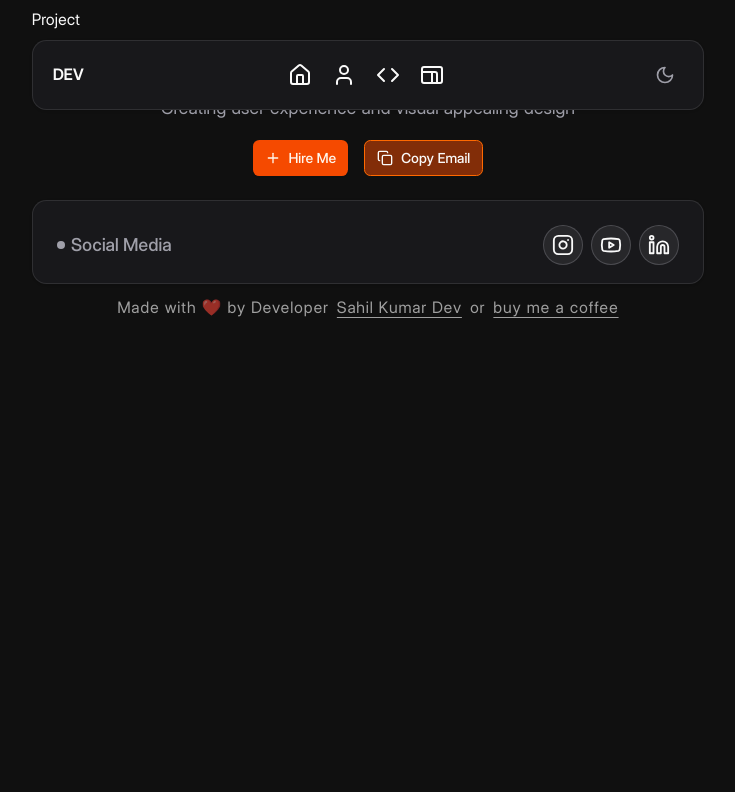
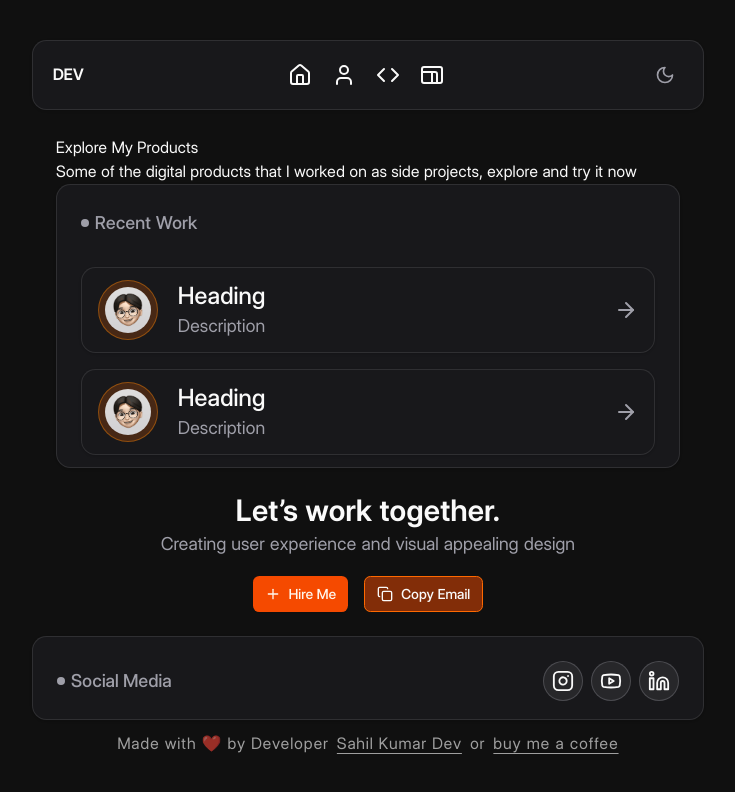
Before and after one commit to SahilKumarDev/sahilkumardev.com, a Next.js app: page /project in a window 1280 px wide. Shown: the top 792 px of the page, without its empty margins (272-1007 px from the left). Built offline with nearby package versions, Linux system fonts and the light colour scheme.

Commit message:
Enhance Project page layout with product exploration section and ProjectCard integration

```diff
--- a/app/(app)/project/page.tsx
+++ b/app/(app)/project/page.tsx
@@ -1,9 +1,32 @@
-import React from 'react'
+import React from "react";
+import { Card, CardHeader, CardContent } from "@/components/ui/card";
+import ProjectCard from "@/components/_components/project-card";
 
 const Project = () => {
   return (
-    <div>Project</div>
-  )
-}
+    <div className="mt-32 px-6">
+      <h1>Explore My Products</h1>
 
-export default Project
+      <p>
+        Some of the digital products that I worked on as side projects, explore
+        and try it now
+      </p>
+
+      <Card>
+        <CardHeader className="mt-3">
+          <h1 className="flex items-center gap-1.5 font-medium text-muted-foreground text-lg">
+            <div className="bg-muted-foreground h-2 w-2 rounded-full" />
+            Recent Work
+          </h1>
+        </CardHeader>
+        <CardContent className="gap-4 grid">
+          {[1, 2].map((item) => (
+            <ProjectCard key={item} />
+          ))}
+        </CardContent>
+      </Card>
+    </div>
+  );
+};
+
+export default Project;
```
